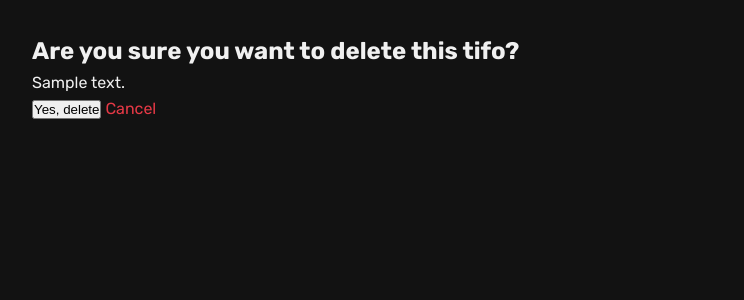
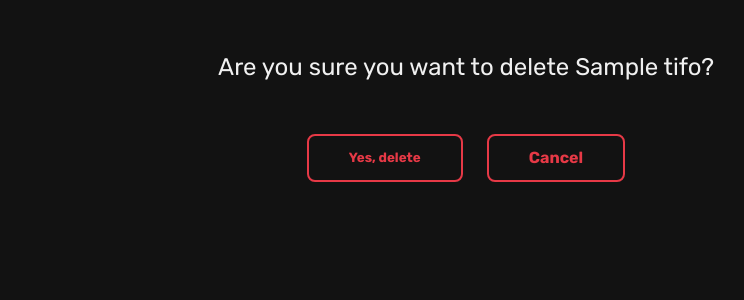
Before and after one commit to pegasus1911/ultras, a Django app: page /tifos/1/delete/ in a window 1280 px wide. Shown: the part 66-366 px from the top of the page, without its empty margins (174-918 px from the left). Run offline with Django 5.2, Linux system fonts and the light colour scheme; a user stored in the database is signed in; tables that the repository leaves empty hold one stand-in row (values such as "Sample post").

Commit message:
message describing code changes

```diff
--- /dev/null
+++ b/main/static/css/tifo_confirm_delete.css
@@ -0,0 +1,90 @@
+/* tifo-confirm-delete.css */
+
+.page-header {
+  max-width: 600px;
+  margin: 3rem auto 1rem;
+  text-align: center;
+  color: #e63946;
+  font-weight: 700;
+  font-size: 2.5rem;
+  font-family: 'Rubik', sans-serif;
+}
+
+h2 {
+  max-width: 600px;
+  margin: 1rem auto 3rem;
+  text-align: center;
+  font-weight: 500;
+  color: #f0f0f0;
+  font-size: 1.5rem;
+  font-family: 'Rubik', sans-serif;
+}
+
+.form {
+  max-width: 400px;
+  margin: 0 auto;
+  display: flex;
+  justify-content: center;
+  gap: 1.5rem;
+  flex-wrap: wrap;
+}
+
+/* Cancel button style */
+.btn.secondary {
+  padding: 0.75rem 2.5rem;
+  border: 2px solid #e63946;
+  background-color: transparent;
+  color: #e63946;
+  font-weight: 700;
+  border-radius: 8px;
+  text-align: center;
+  text-decoration: none;
+  font-family: 'Rubik', sans-serif;
+  cursor: pointer;
+  transition: background-color 0.3s ease, color 0.3s ease;
+  display: inline-block;
+  line-height: 1.2;
+}
+
+.btn.secondary:hover,
+.btn.secondary:focus {
+  background-color: #e63946;
+  color: #f1faee;
+  outline: none;
+}
+
+/* Delete button style */
+.btn.danger {
+  padding: 0.75rem 2.5rem;
+  background-color: transparent;
+  border: 2px solid #e63946;
+  color: #e63946;
+  font-weight: 700;
+  border-radius: 8px;
+  cursor: pointer;
+  font-family: 'Rubik', sans-serif;
+  transition: background-color 0.3s ease, color 0.3s ease;
+  line-height: 1.2;
+  user-select: none;
+}
+
+.btn.danger:hover,
+.btn.danger:focus {
+  background-color: #e63946;
+  color: #f1faee;
+  outline: none;
+}
+
+/* Responsive */
+@media (max-width: 480px) {
+  .form {
+    flex-direction: column;
+    gap: 1rem;
+  }
+
+  .btn.secondary,
+  .btn.danger {
+    width: 100%;
+    padding: 1rem;
+  }
+}
--- a/main/templates/tifos/tifo_confirm_delete.html
+++ b/main/templates/tifos/tifo_confirm_delete.html
@@ -1,12 +1,21 @@
 {% extends "base.html" %}
+{% load static %}
+
+{% block head %}
+<link rel="stylesheet" href="{% static 'css/tifo_confirm_delete.css' %}">
+{% endblock %}
 
 {% block content %}
-<h2>Are you sure you want to delete this tifo?</h2>
-<p>{{ tifo.description|truncatewords:20 }}</p>
+<div class="page-header">
+  <h2>Are you sure you want to delete   {{ tifo.match }}
+ tifo?</h2>
+</div>
 
-<form method="post">
+</p>
+
+<form method="post" class="form">
     {% csrf_token %}
-    <button type="submit" class="btn btn-danger">Yes, delete</button>
-    <a href="{% url 'tifo-detail' tifo.id %}" class="btn btn-secondary">Cancel</a>
+    <button type="submit" class="btn danger">Yes, delete</button>
+    <a href="{% url 'tifo-detail' tifo.id %}" class="btn secondary">Cancel</a>
 </form>
 {% endblock %}
```
